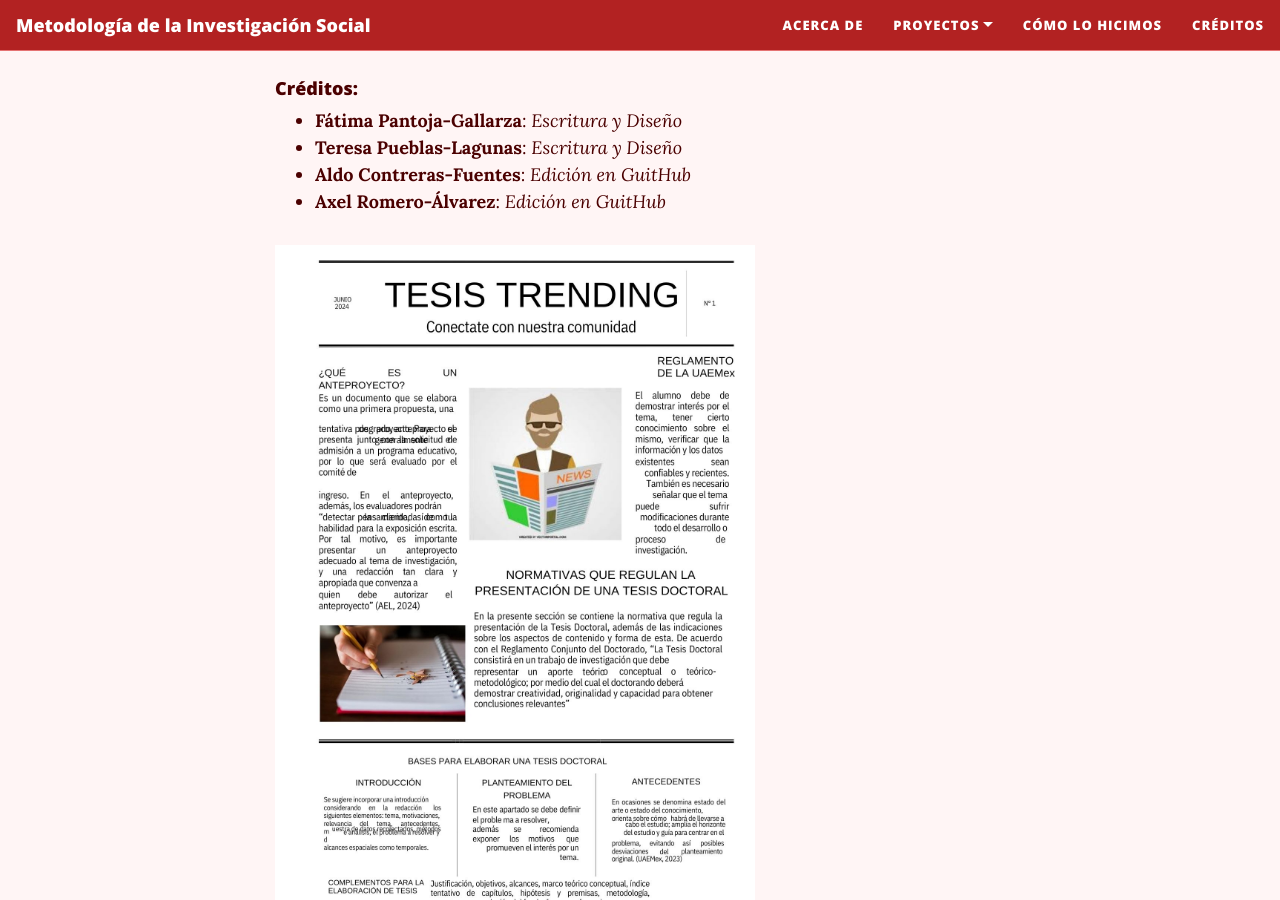
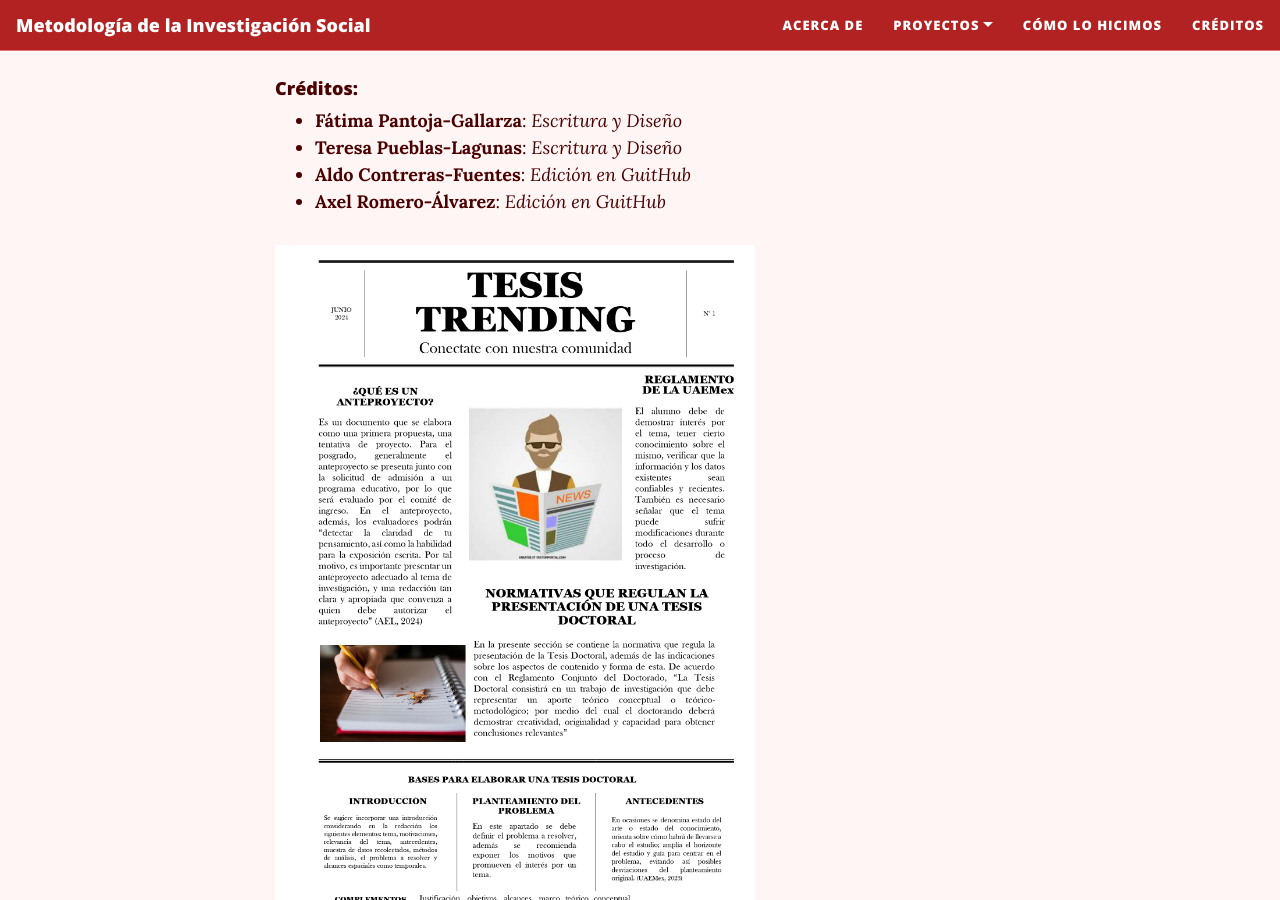
Before and after one commit to rosariorogel/metodologia, a Jekyll site: the page built from _pages/tesis-trending.md, in a window 1280 px wide and 900 px high, scrolled down 452 px. Built offline with Jekyll 4.4.1, drawn with Linux system fonts in a browser that asks for light colours; nearby versions of some CDN libraries.

Commit message:
Update tesis-trending.md

```diff
--- a/_pages/tesis-trending.md
+++ b/_pages/tesis-trending.md
@@ -15,10 +15,10 @@ Querido lector, a continuación te presentamos una sección donde ofrecemos algu
 * **Aldo Contreras-Fuentes**: *Edición en GuitHub*
 * **Axel Romero-Álvarez**: *Edición en GuitHub*
 
-<img src="{{ site.baseurl }}/assets/img/periodico.pdf - 1.jpg" style="float:left;width:500px;padding-right:20px;">
+<img src="{{ site.baseurl }}/assets/img/Periódico_pag1.jpg" style="float:left;width:500px;padding-right:20px;">
 <div style="clear: both;"></div>
 
-<img src="{{ site.baseurl }}/assets/img/periodico.pdf - 2.jpg" style="float:left;width:500px;padding-right:20px;">
+<img src="{{ site.baseurl }}/assets/img/Periódico_pag2.jpg" style="float:left;width:500px;padding-right:20px;">
 <div style="clear: both;"></div>
 
 Esperamos, que la información del periódico te sea útil para que puedas en un futuro elaborar con éxito tu tesis doctoral.
```
